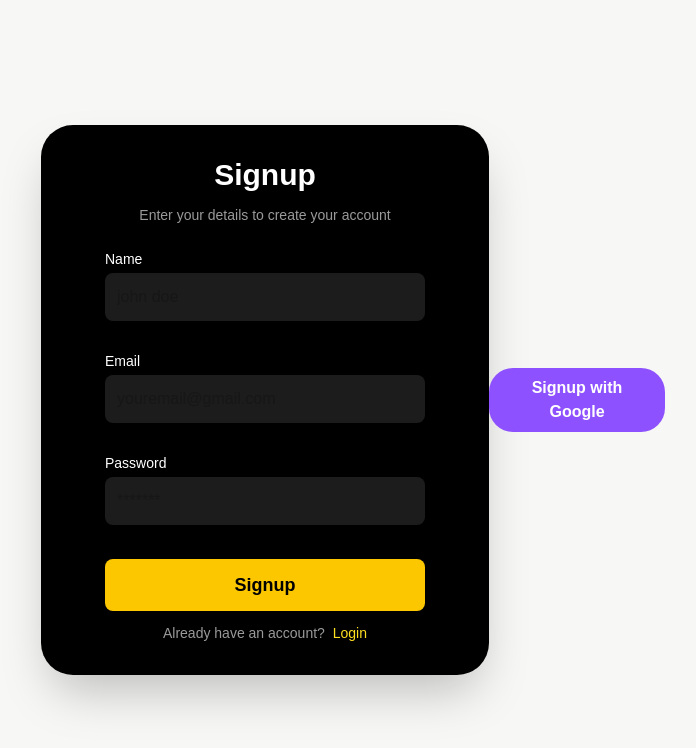
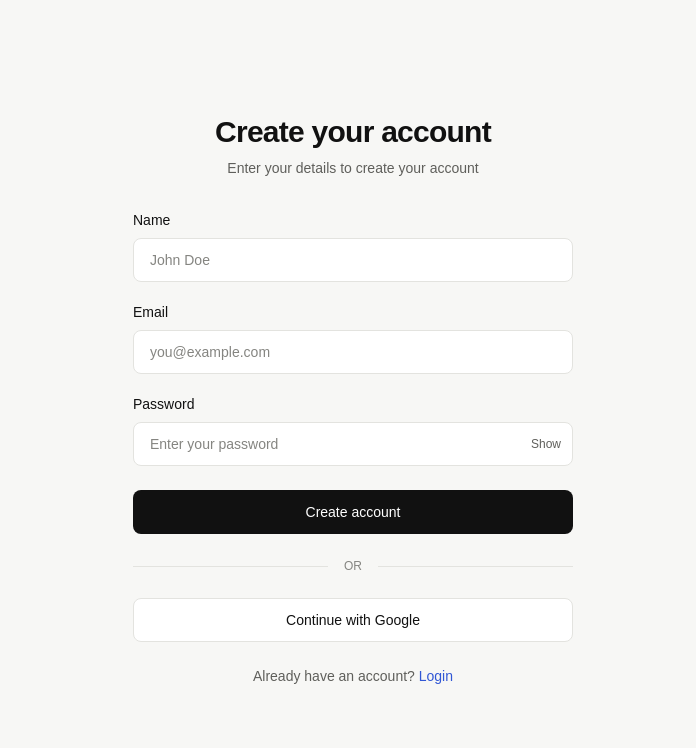
Before and after one commit to muhammad-waqas99/next-auth-system, a Next.js app: page /signup in a window 1280 px wide. Shown: the top 748 px of the page, without its empty margins (287-983 px from the left). Built offline with nearby package versions, Linux system fonts and the light colour scheme.

Commit message:
feat: update login and signup auth pages

```diff
--- /dev/null
+++ b/app/components/ui/FormField/FormField.tsx
@@ -0,0 +1,39 @@
+import type { ReactNode } from "react";
+
+interface FormFieldProps {
+  label: string;
+  id: string;
+  error?: string;
+  children: ReactNode;
+}
+
+const FormField = ({
+  label,
+  id,
+  error,
+  children,
+}: FormFieldProps) => {
+  return (
+    <div className="flex flex-col gap-2">
+      <label
+        htmlFor={id}
+        className="text-sm font-medium text-foreground"
+      >
+        {label}
+      </label>
+
+      {children}
+
+      {error && (
+        <p
+          id={`${id}-error`}
+          className="text-sm text-error"
+        >
+          {error}
+        </p>
+      )}
+    </div>
+  );
+};
+
+export default FormField;
--- /dev/null
+++ b/app/components/ui/Input/Input.tsx
@@ -0,0 +1,27 @@
+import type { InputHTMLAttributes } from "react";
+
+interface InputProps extends InputHTMLAttributes<HTMLInputElement> {
+  error?: boolean;
+}
+
+const Input = ({
+  error = false,
+  className = "",
+  ...props
+}: InputProps) => {
+  const baseStyles =
+    "w-full min-h-11 rounded-lg border bg-surface px-4 py-2.5 text-sm text-foreground outline-none transition-colors duration-150 placeholder:text-muted focus:ring-2 disabled:cursor-not-allowed disabled:opacity-50";
+
+  const stateStyles = error
+    ? "border-error focus:border-error focus:ring-error/20"
+    : "border-border focus:border-accent focus:ring-accent/20";
+
+  return (
+    <input
+      className={`${baseStyles} ${stateStyles} ${className}`}
+      {...props}
+    />
+  );
+};
+
+export default Input;
--- a/app/login/page.tsx
+++ b/app/login/page.tsx
@@ -1,37 +1,45 @@
+
 "use client";
-  import React from "react";
-  import axios from "axios";
+
+import React, { useState } from "react";
 import Link from "next/link";
 import { useRouter } from "next/navigation";
-  import { useState } from "react";
+import toast from "react-hot-toast";
+
+import Input from "../components/ui/Input/Input";
+import FormField from "../components/ui/FormField/FormField";
+import Button from "../components/ui/Button/Button";
+
 import { loginSchema } from "../lib/validationSchema/auth.schema";
-import toast from "react-hot-toast";
 import { validateForm } from "../lib/validationSchema/validateForm";
+import { axiosInstance } from "../lib/axios/axiosInstance";
+
 interface LoginForm {
   email: string;
   password: string;
 }
+
 export default function Login() {
+  const router = useRouter();
 
   const [formErrors, setFormErrors] = useState<Record<string, string>>({});
   const [isLoggingIn, setIsLoggingIn] = useState(false);
-        const router = useRouter()
+  const [showPassword, setShowPassword] = useState(false);
+
   const [user, setUser] = useState<LoginForm>({
-        email:"",
-        password:""
-      })
+    email: "",
+    password: "",
+  });
 
   const onChange = (e: React.ChangeEvent<HTMLInputElement>) => {
     setUser({ ...user, [e.target.name]: e.target.value });
-      console.log(user)
   };
 
   const onLogin = async (e: React.SyntheticEvent<HTMLFormElement>) => {
+    e.preventDefault();
 
-        e.preventDefault();
     if (isLoggingIn) return;
 
-setIsLoggingIn(true)
     setFormErrors({});
 
     const result = validateForm(loginSchema, user);
@@ -41,101 +49,147 @@ if (!result.success) {
       return;
     }
 
+    try {
+      setIsLoggingIn(true);
 
-
-      try {
-        const response = await axios.post("/api/auth/login", result.data);
-
+      const response = await axiosInstance.post(
+        "/api/auth/login",
+        result.data
+      );
 
       toast.success(response.data.message);
 
       if (response.data.requiresTwoFactor) {
-      toast.success(response.data.message);
         router.push(
           `/two-factor/login?challenge=${response.data.challenge}`
         );
         return;
       }
+
       router.push("/profile");
-      } catch (error:any) {
+    } catch (error: any) {
       console.log("Something went wrong");
+
       toast.error(
-  error.response?.data?.message ||
-    "Something went wrong"
+        error.response?.data?.message || "Something went wrong"
       );
-      }finally{
-        setIsLoggingIn(false)
+    } finally {
+      setIsLoggingIn(false);
     }
   };
 
+  const onGoogleClick = () => {
+    window.location.href = "/api/auth/google";
+  };
+
   return (
-      <div className="flex min-h-screen items-center justify-center">
-        <form className="flex w-full max-w-md flex-col items-center bg-black rounded-4xl p-8 shadow-2xl gap-3" onSubmit={onLogin}>
-          <h1 className="font-bold text-3xl text-white ">Login</h1>
-          <p className="text-sm  text-center   w-full text-[#9A9A9A] ">
+    <main className="flex min-h-screen items-center justify-center px-6 py-12">
+      <div className="w-full max-w-110">
+        <div className="mb-8 text-center">
+          <h1 className="text-3xl font-semibold tracking-tight text-foreground">
+            Welcome back
+          </h1>
+
+          <p className="mt-2 text-sm text-secondary">
             Enter your credentials to access your account
           </p>
+        </div>
 
-
-
-          <div className="flex flex-col items-start w-full px-8 mb-1.5 mt-3">
-            <label htmlFor="email" className="text-white text-sm ">
-              Email
-            </label>
-            <input
+        <form onSubmit={onLogin} className="flex flex-col gap-5">
+          <FormField
+            label="Email"
+            id="email"
+            error={formErrors.email}
+          >
+            <Input
+              id="email"
               name="email"
               type="email"
-              id="email"
-              placeholder="youremail@gmail.com"
-              className=" w-full p-3  mt-1 rounded-lg bg-[#1C1C1C]            transition duration-200
-            hover:bg-[#242424]
-            focus:outline-none
-            focus:ring-2 focus:ring-yellow-300 "
+              placeholder="you@example.com"
+              value={user.email}
               onChange={onChange}
+              error={!!formErrors.email}
+              autoComplete="email"
             />
-                    {formErrors.email && (
-    <p className="mt-1 text-sm text-red-400">
-      {formErrors.email}
-    </p>
-  )}
+          </FormField>
+
+          <FormField
+            label="Password"
+            id="password"
+            error={formErrors.password}
+          >
+            <div className="relative">
+              <Input
+                id="password"
+                name="password"
+                type={showPassword ? "text" : "password"}
+                placeholder="Enter your password"
+                value={user.password}
+                onChange={onChange}
+                error={!!formErrors.password}
+                autoComplete="current-password"
+                className="pr-16"
+              />
+
+              <button
+                type="button"
+                onClick={() => setShowPassword(!showPassword)}
+                className="absolute right-3 top-1/2 -translate-y-1/2 text-xs font-medium text-secondary transition-colors duration-150 hover:text-foreground"
+              >
+                {showPassword ? "Hide" : "Show"}
+              </button>
+            </div>
+          </FormField>
+
+          <div className="flex justify-end -mt-1">
+            <Link
+              href="/forget-password"
+              className="text-sm text-accent hover:underline"
+            >
+              Forgot password?
+            </Link>
           </div>
 
-          <div className="flex flex-col items-start w-full px-8 mb-1.5 mt-3">
-            <label htmlFor="password" className="text-white text-sm ">
-              Password
-            </label>
-            <input
-              type="password"
-              id="password"
-              name="password"
-              placeholder="*******"
-              className=" w-full p-3  mt-1 rounded-lg bg-[#1C1C1C]            transition duration-200
-            hover:bg-[#242424]
-            focus:outline-none
-            focus:ring-2 focus:ring-yellow-300"
-            onChange={onChange}
-            />
-                    {formErrors.password && (
-    <p className="mt-1 text-sm text-red-400">
-      {formErrors.password}
-    </p>
-  )}
+          <Button
+            type="submit"
+            variant="primary"
+            fullWidth
+            loading={isLoggingIn}
+            loadingText="Logging in"
+          >
+            Login
+          </Button>
+        </form>
+
+        <div className="my-6 flex items-center gap-4">
+          <div className="h-px flex-1 bg-border" />
+
+          <span className="text-xs text-muted">OR</span>
+
+          <div className="h-px flex-1 bg-border" />
         </div>
 
-          <Link href={'/forget-password'} className="w-full px-8 text-sm text-blue-500 hover:underline text-right" >ForgetPassword?</Link>
-          <div className="px-8 w-full mt-4">
-            <button disabled={isLoggingIn} type="submit" className="w-full  py-3 rounded-lg  text-black  font-bold text-lg bg-yellow-400 hover:bg-yellow-500 ">
-               {isLoggingIn ? "Logging in..." : "Login"}
-            </button>
-          </div>
-          <p className="text-sm  text-center   w-full text-[#9A9A9A] ">
-            Don't have an account?
-            <Link href="/signup" className="text-yellow-300 hover:underline ml-1">
+        <Button
+          type="button"
+          variant="secondary"
+          fullWidth
+          onClick={onGoogleClick}
+          disabled={isLoggingIn}
+        >
+          <span className="mr-2 text-base font-semibold">G</span>
+          Continue with Google
+        </Button>
+
+        <p className="mt-6 text-center text-sm text-secondary">
+          Don't have an account?{" "}
+          <Link
+            href="/signup"
+            className="font-medium text-accent hover:underline"
+          >
             Create an account
           </Link>
         </p>
-        </form>
       </div>
-
+    </main>
   );
 }
--- a/app/signup/page.tsx
+++ b/app/signup/page.tsx
@@ -1,14 +1,17 @@
 "use client";
-import React from "react";
-import axios from "axios";
+
+import React, { useState } from "react";
 import Link from "next/link";
 import { useRouter } from "next/navigation";
-import { useState } from "react";
+import toast from "react-hot-toast";
+
+import Input from "../components/ui/Input/Input";
+import FormField from "../components/ui/FormField/FormField";
+import Button from "../components/ui/Button/Button";
+
 import { signupSchema } from "../lib/validationSchema/auth.schema";
-import toast from "react-hot-toast";
 import { validateForm } from "../lib/validationSchema/validateForm";
-
-
+import { axiosInstance } from "../lib/axios/axiosInstance";
 
 interface SignupForm {
   name: string;
@@ -16,34 +19,25 @@ interface SignupForm {
   password: string;
 }
 
-
 export default function Signup() {
-
+  const router = useRouter();
 
   const [formErrors, setFormErrors] = useState<Record<string, string>>({});
+  const [showPassword, setShowPassword] = useState(false);
 
-
-
-    const router = useRouter()
   const [user, setUser] = useState<SignupForm>({
-    name:"",
-    email:"",
-    password:""
-  })
-
-
-
-
-
-
+    name: "",
+    email: "",
+    password: "",
+  });
 
   const onChange = (e: React.ChangeEvent<HTMLInputElement>) => {
     setUser({ ...user, [e.target.name]: e.target.value });
-  console.log(user)
   };
 
   const onSignup = async (e: React.SyntheticEvent<HTMLFormElement>) => {
     e.preventDefault();
+
     setFormErrors({});
 
     const result = validateForm(signupSchema, user);
@@ -53,129 +47,144 @@ if (!result.success) {
       return;
     }
 
-
-
-
     try {
-    const response = await axios.post("/api/auth/signup", result.data);
+      const response = await axiosInstance.post(
+        "/api/auth/signup",
+        result.data
+      );
 
       console.log(response.data);
+
       toast.success(response.data.message);
 
       router.push(`/verify-email-sent?email=${result.data.email}`);
-  } catch (error:any) {
+    } catch (error: any) {
       console.log("Something went wrong");
+
       toast.error(
-  error.response?.data?.message ||
-    "Something went wrong"
+        error.response?.data?.message || "Something went wrong"
       );
     }
   };
 
-
-const onGoogleClick = async () =>{
+  const onGoogleClick = async () => {
     try {
       window.location.href = "/api/auth/google";
     } catch (error) {
-     console.log(error)
+      console.log(error);
     }
-}
+  };
 
   return (
-    <div className="flex min-h-screen items-center justify-center">
-      <form onSubmit={onSignup} className="flex w-full max-w-md flex-col items-center bg-black rounded-4xl p-8 shadow-2xl gap-3">
-        <h1 className="font-bold text-3xl text-white ">Signup</h1>
-        <p className="text-sm  text-center   w-full text-[#9A9A9A] ">
+    <main className="flex min-h-screen items-center justify-center px-6 py-12">
+      <div className="w-full max-w-110">
+        <div className="mb-8 text-center">
+          <h1 className="text-3xl font-semibold tracking-tight text-foreground">
+            Create your account
+          </h1>
+
+          <p className="mt-2 text-sm text-secondary">
             Enter your details to create your account
           </p>
+        </div>
 
-        <div className="flex flex-col items-start w-full px-8 mb-1.5 mt-3">
-          <label htmlFor="name" className="text-white text-sm ">
-            Name
-          </label>
-          <input
-            type="text"
+        <form onSubmit={onSignup} className="flex flex-col gap-5">
+          <FormField
+            label="Name"
+            id="name"
+            error={formErrors.name}
+          >
+            <Input
               id="name"
               name="name"
-            placeholder="john doe"
-            className=" w-full p-3  mt-1 rounded-lg bg-[#1C1C1C]             transition duration-200
-           hover:bg-[#242424]
-           focus:outline-none
-           focus:ring-2 focus:ring-yellow-300"
+              type="text"
+              placeholder="John Doe"
+              value={user.name}
               onChange={onChange}
+              error={!!formErrors.name}
+            />
+          </FormField>
+
+          <FormField
+            label="Email"
+            id="email"
+            error={formErrors.email}
+          >
+            <Input
+              id="email"
+              name="email"
+              type="email"
+              placeholder="you@example.com"
+              value={user.email}
+              onChange={onChange}
+              error={!!formErrors.email}
+            />
+          </FormField>
+
+          <FormField
+            label="Password"
+            id="password"
+            error={formErrors.password}
+          >
+            <div className="relative">
+              <Input
+                id="password"
+                name="password"
+                type={showPassword ? "text" : "password"}
+                placeholder="Enter your password"
+                value={user.password}
+                onChange={onChange}
+                error={!!formErrors.password}
+                className="pr-16"
               />
 
-         {formErrors.name && (
-  <p className="mt-1 text-sm text-red-400">
-    {formErrors.name}
-  </p>
-)}
+              <button
+                type="button"
+                onClick={() => setShowPassword(!showPassword)}
+                className="absolute right-3 top-1/2 -translate-y-1/2 text-xs font-medium text-secondary transition-colors duration-150 hover:text-foreground"
+              >
+                {showPassword ? "Hide" : "Show"}
+              </button>
+            </div>
+          </FormField>
+
+          <Button
+            type="submit"
+            variant="primary"
+            fullWidth
+            className="mt-1"
+          >
+            Create account
+          </Button>
+        </form>
+
+        <div className="my-6 flex items-center gap-4">
+          <div className="h-px flex-1 bg-border" />
+
+          <span className="text-xs text-muted">OR</span>
+
+          <div className="h-px flex-1 bg-border" />
         </div>
 
-        <div className="flex flex-col items-start w-full px-8 mb-1.5 mt-3">
-          <label htmlFor="email" className="text-white text-sm ">
-            Email
-          </label>
-          <input
+        <Button
+          type="button"
+          variant="secondary"
+          fullWidth
+          onClick={onGoogleClick}
+        >
+          Continue with Google
+        </Button>
 
-            type="email"
-            id="email"
-            name="email"
-            placeholder="youremail@gmail.com"
-            className=" w-full p-3  mt-1 rounded-lg bg-[#1C1C1C]            transition duration-200
-           hover:bg-[#242424]
-           focus:outline-none
-           focus:ring-2 focus:ring-yellow-300 "
-            onChange={onChange}
-          />
-                   {formErrors.email && (
-  <p className="mt-1 text-sm text-red-400">
-    {formErrors.email}
-  </p>
-)}
-        </div>
-
-        <div className="flex flex-col items-start w-full px-8 mb-1.5 mt-3">
-          <label htmlFor="password" className="text-white text-sm ">
-            Password
-          </label>
-          <input
-            type="password"
-            id="password"
-            name="password"
-            placeholder="*******"
-            className=" w-full p-3  mt-1 rounded-lg bg-[#1C1C1C]            transition duration-200
-           hover:bg-[#242424]
-           focus:outline-none
-           focus:ring-2 focus:ring-yellow-300"
-           onChange={onChange}
-          />
-
-                   {formErrors.password && (
-  <p className="mt-1 text-sm text-red-400">
-    {formErrors.password}
-  </p>
-)}
-        </div>
-        <div className="px-8 w-full mt-4">
-          <button className="w-full  py-3 rounded-lg  text-black  font-bold text-lg bg-yellow-400 hover:bg-yellow-500 " type="submit">
-            Signup
-          </button>
-        </div>
-        <p className="text-sm  text-center   w-full text-[#9A9A9A] ">
+        <p className="mt-6 text-center text-sm text-secondary">
           Already have an account?{" "}
-          <Link href="/login" className="text-yellow-300 hover:underline ml-1">
+          <Link
+            href="/login"
+            className="font-medium text-accent hover:underline"
+          >
             Login
           </Link>
         </p>
-      </form>
-
-      <button onClick={onGoogleClick} className="w-44  rounded-3xl text-white font-bold bg-violet-500  px-4 py-2 my-2">
-        Signup with Google
-      </button>
-
-
       </div>
-
+    </main>
   );
 }
```
Also changed, not shown: app/components/ui/Button/Button.tsx (+11 -7 lines), app/lib/axios/axiosInstance.ts (+27 -5 lines). Lines whose indentation alone changed are shown as unchanged.
